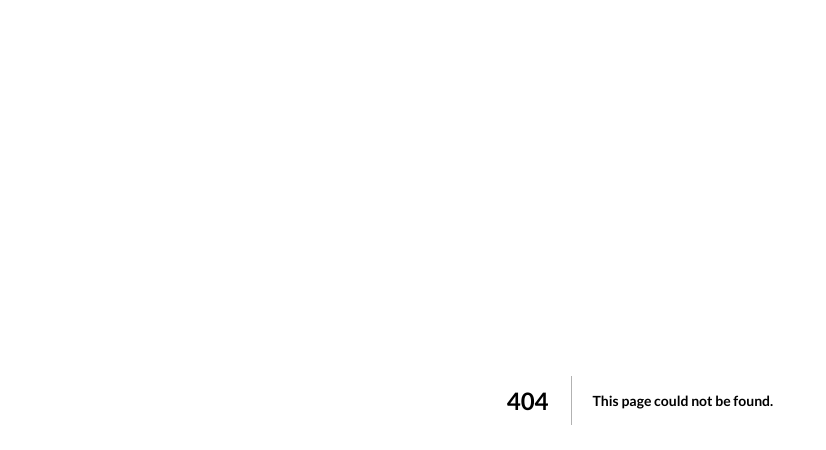
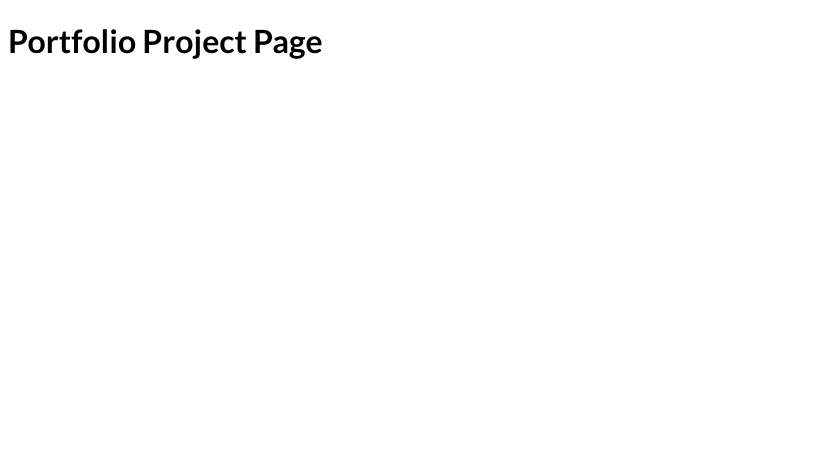
Before and after one commit to moshnogorskaia/projects-tracker, a Next.js app: page /portfolio/1 in a window 1280 px wide. Before the commit this address had no page. Shown: the top 450 px of the page, without its empty margins (0-826 px from the left). Built offline with nearby package versions, Linux system fonts and the light colour scheme.

Commit message:
Add dynamic path

```diff
--- /dev/null
+++ b/pages/portfolio/[projectid].js
@@ -0,0 +1,9 @@
+function PortfolioProjectPage() {
+  return (
+    <div>
+      <h1>Portfolio Project Page</h1>
+    </div>
+  );
+}
+
+export default PortfolioProjectPage;
```
